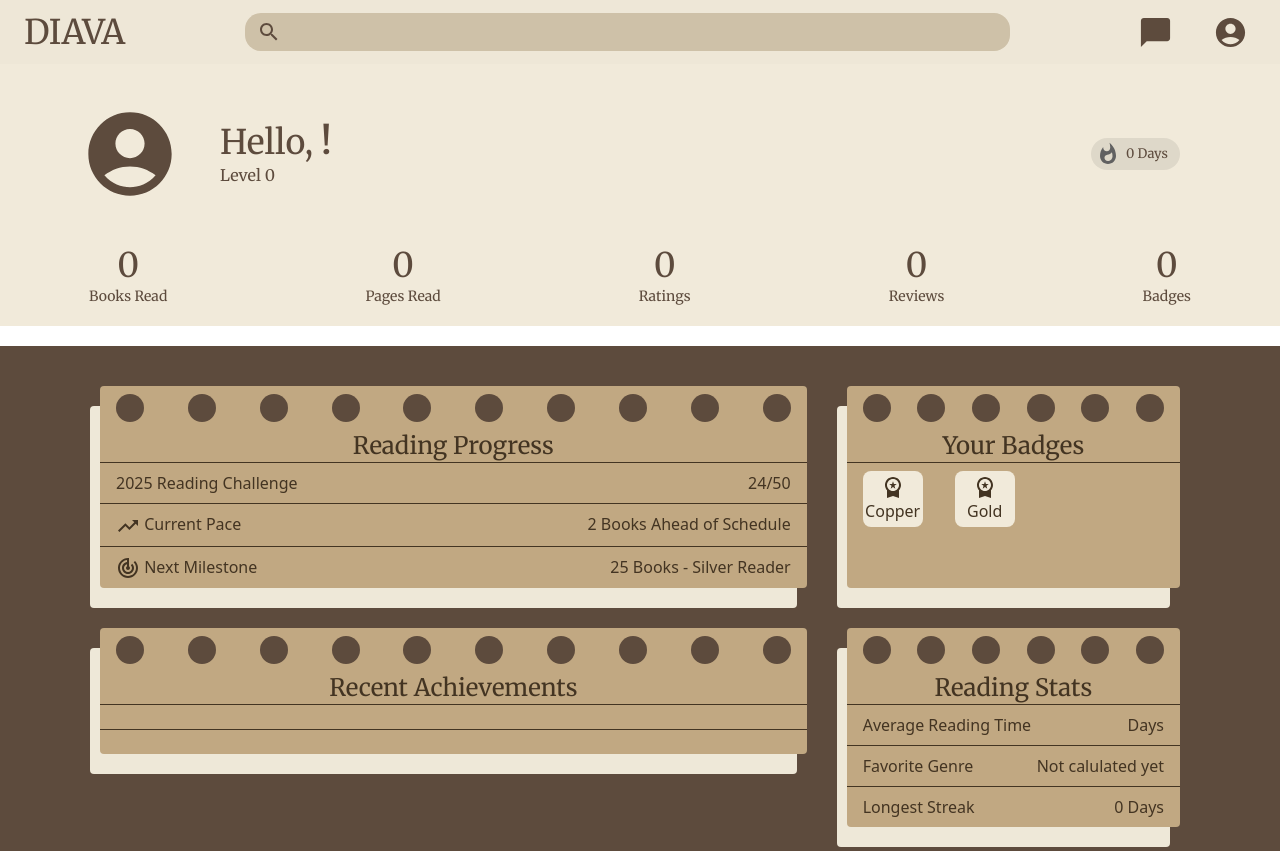
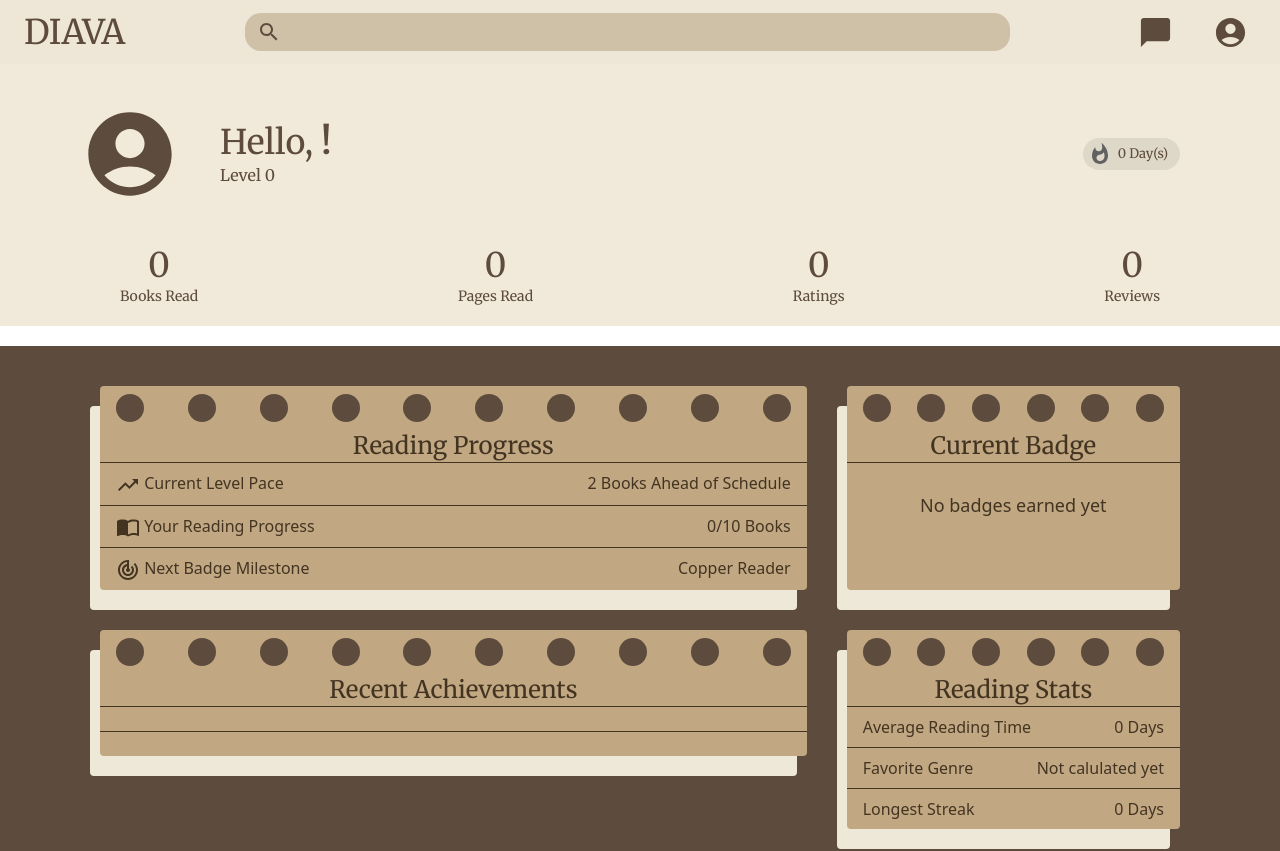
Before and after one commit to anitaprova/Diava, a React (Vite) app in the folder Diava/: page /profile in a window 1280 px wide. Shown: the top 851 px of the page. Built offline with nearby package versions, Linux system fonts and the light colour scheme; no server answers; the database is empty; sample sign-in values are in the browser's storage.

Commit message:
Updated with most Master profile changes
Resolved merge conflict

```diff
--- a/Diava/src/pages/Profile.jsx
+++ b/Diava/src/pages/Profile.jsx
@@ -8,6 +8,7 @@ import {
   WorkspacePremium as Medal,
   Add as Add,
 } from "@mui/icons-material";
+import ImportContactsIcon from "@mui/icons-material/ImportContacts";
 import CloseIcon from "@mui/icons-material/Close";
 import TrendingUpIcon from "@mui/icons-material/TrendingUp";
 import TrackChangesIcon from "@mui/icons-material/TrackChanges";
@@ -34,6 +35,41 @@ export default function Profile() {
     xp: 0,
     level: 0,});
   const [achievements, setAchievements] = useState();
+  const [badge, setBadge] = useState("");
+  const [nextBadge, setNextBadge] = useState("");
+
+  const getNextMileStone = async () => {
+    const curr = badge[0]?.tier;
+    if (curr == "Copper") {
+      setNextBadge("25 Books-Silver Reader");
+    } else if (curr == "Silver") {
+      setNextBadge("50 Books-Gold Reader");
+    } else if (curr == "Gold") {
+      setNextBadge("100 Books-Platinum Reader");
+    } else if (curr == "Platinum") {
+      setNextBadge("150 Books-Diamond Reader");
+    } else if (curr == "Diamond") {
+      setNextBadge("You have achieved the highest badge!");
+    }
+  };
+
+  const getBadges = async () => {
+    try {
+      if (!stats?.current_badge) return;
+
+      const { data, error } = await supabase
+        .from("badges")
+        .select()
+        .eq("id", stats?.current_badge);
+
+      if (error) throw error;
+
+      setBadge(data);
+    } catch (error) {
+      console.error("Error fetching badge:", error.message);
+    }
+  };
+
   const getAchievements = async () => {
     try {
       const user_id = auth.currentUser?.uid;
@@ -153,6 +189,7 @@ export default function Profile() {
     getAchievements();
   }, []);
 
+
   const calculateXP = (stats) => {
     return Math.floor(
       (stats.books_read || 0) * 50 + //maybe change point system?
@@ -163,6 +200,15 @@ export default function Profile() {
     );
   };
   const getLevel = (xp) => Math.floor(Math.sqrt(xp / 100));
+
+  useEffect(() => {
+    getBadges();
+  }, [stats]);
+
+  useEffect(() => {
+    getNextMileStone();
+  }, [badge]);
+
 
   return (
     <Box className="flex flex-col">
@@ -187,7 +233,7 @@ export default function Profile() {
 
           <Chip
             icon={<Streak />}
-            label={stats?.streak + " Days" || 0 + " Days"}
+            label={stats?.streak + " Day(s)" || 0 + " Day(s)"}
           />
         </Box>
 
@@ -208,10 +254,6 @@ export default function Profile() {
             {stats?.number_of_reviews || 0}
             <Typography variant="body2">Reviews</Typography>
           </Typography>
-          <Typography variant="h4">
-            {stats?.number_of_badges || 0}
-            <Typography variant="body2">Badges</Typography>
-          </Typography>
         </Box>
       </Box>
       <div className="bg-white mb-5"></div>
@@ -222,37 +264,43 @@ export default function Profile() {
             hole={10}
             rows={[
               <div className="flex justify-between w-full">
-                <span className="fgrow">2025 Reading Challenge</span>{" "}
-                <span>24/50</span>
-              </div>,
-              <div className="flex justify-between w-full">
                 <span>
-                  <TrendingUpIcon /> <span>Current Pace</span>
+                  <TrendingUpIcon /> <span>Current Level Pace</span>
                 </span>
                 <span>2 Books Ahead of Schedule</span>
               </div>,
               <div className="flex justify-between w-full">
                 <span>
-                  <TrackChangesIcon /> <span>Next Milestone</span>
+                  <ImportContactsIcon /> Your Reading Progress
                 </span>
-                <span>25 Books - Silver Reader</span>
+                <span>
+                  {stats?.books_read}/{nextBadge.split("-")[0] || "10 Books"}
+                </span>
+              </div>,
+              <div className="flex justify-between w-full">
+                <span>
+                  <TrackChangesIcon /> <span>Next Badge Milestone</span>
+                </span>
+                <span>{nextBadge.split("-")[1] || "Copper Reader"}</span>
               </div>,
             ]}
           />
         </div>
 
         <NotebookCard
-          title="Your Badges"
+          title="Current Badge"
           hole={6}
           rows={[
-            <div className="flex justify-between gap-8 w-fit">
-              <div className="bg-vanilla w-15 rounded-lg p-1 flex flex-col items-center">
-                <Medal />
-                Copper
-              </div>
-              <div className="bg-vanilla w-15 rounded-lg p-1 flex flex-col items-center">
-                <Medal />
-                Gold
+            <div className="flex justify-center w-full">
+              <div className="flex flex-col items-center text-lg">
+                {badge ? (
+                  <span className="bg-vanilla rounded-lg p-5">
+                    <Medal fontSize="large" />
+                    {badge?.[0]?.tier}
+                  </span>
+                ) : (
+                  <span className="rounded-lg p-5">No badges earned yet</span>
+                )}
               </div>
             </div>,
           ]}
@@ -306,18 +354,18 @@ export default function Profile() {
           rows={[
             <div className="flex justify-between w-full">
               <span>Average Reading Time</span>{" "}
-              <span>{stats?.average_reading_time} Days</span>
+              <span>{stats?.average_reading_time || 0} Days</span>
             </div>,
             <div className="flex justify-between w-full">
               <span>Favorite Genre</span>{" "}
               <span>{stats?.favorite_genre || "Not calulated yet"}</span>
             </div>,
             <div className="flex justify-between w-full">
-            <span>Longest Streak</span>
-            <span>
-              {stats?.longest_streak ?? 0} Day{stats?.longest_streak === 1 ? '' : 's'}
-            </span>
-          </div>,
+              <span>Longest Streak</span>
+              <span>
+                {stats?.longest_streak ?? 0} Day{stats?.longest_streak === 1 ? '' : 's'}
+              </span>
+            </div>,
           ]}
         />
 
```
